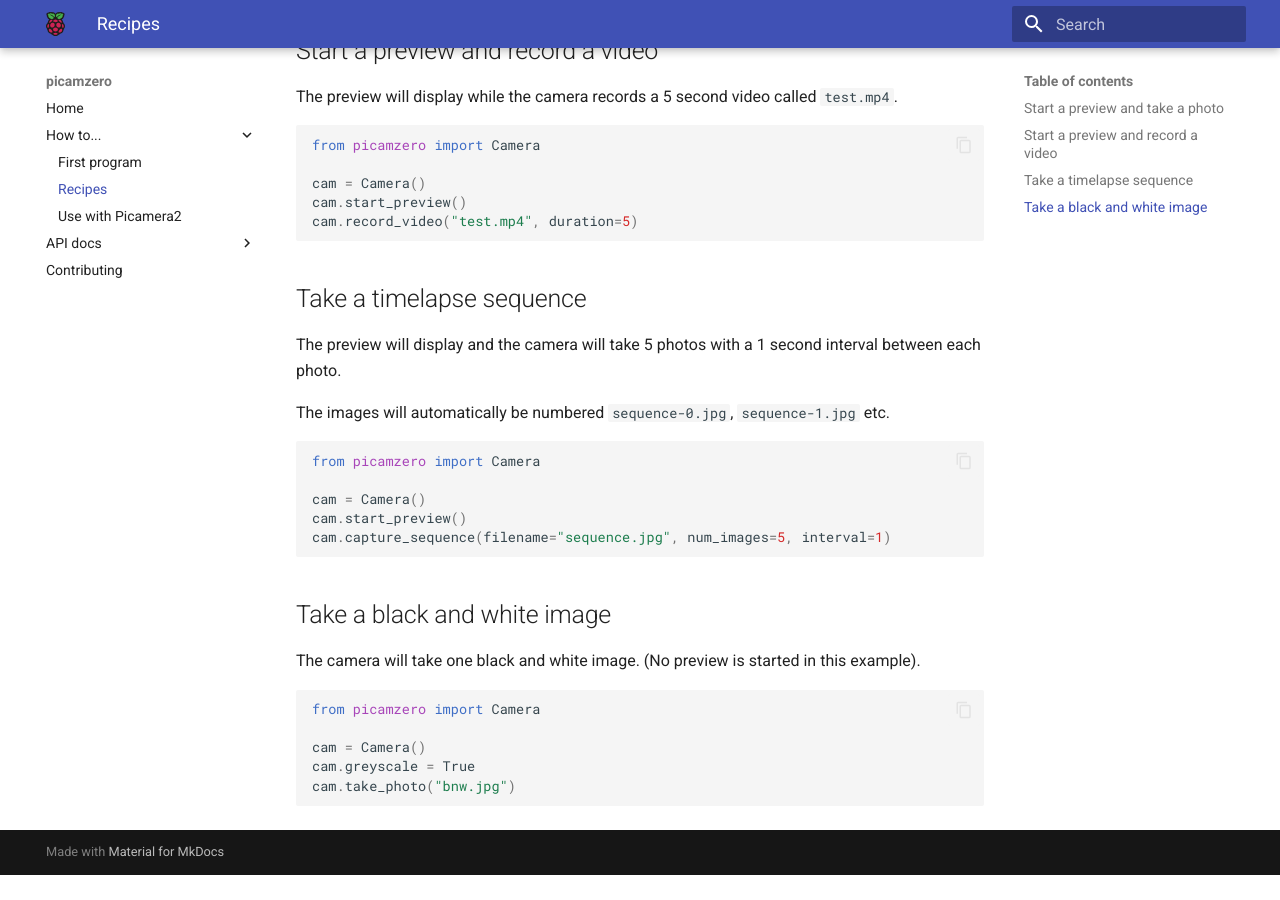
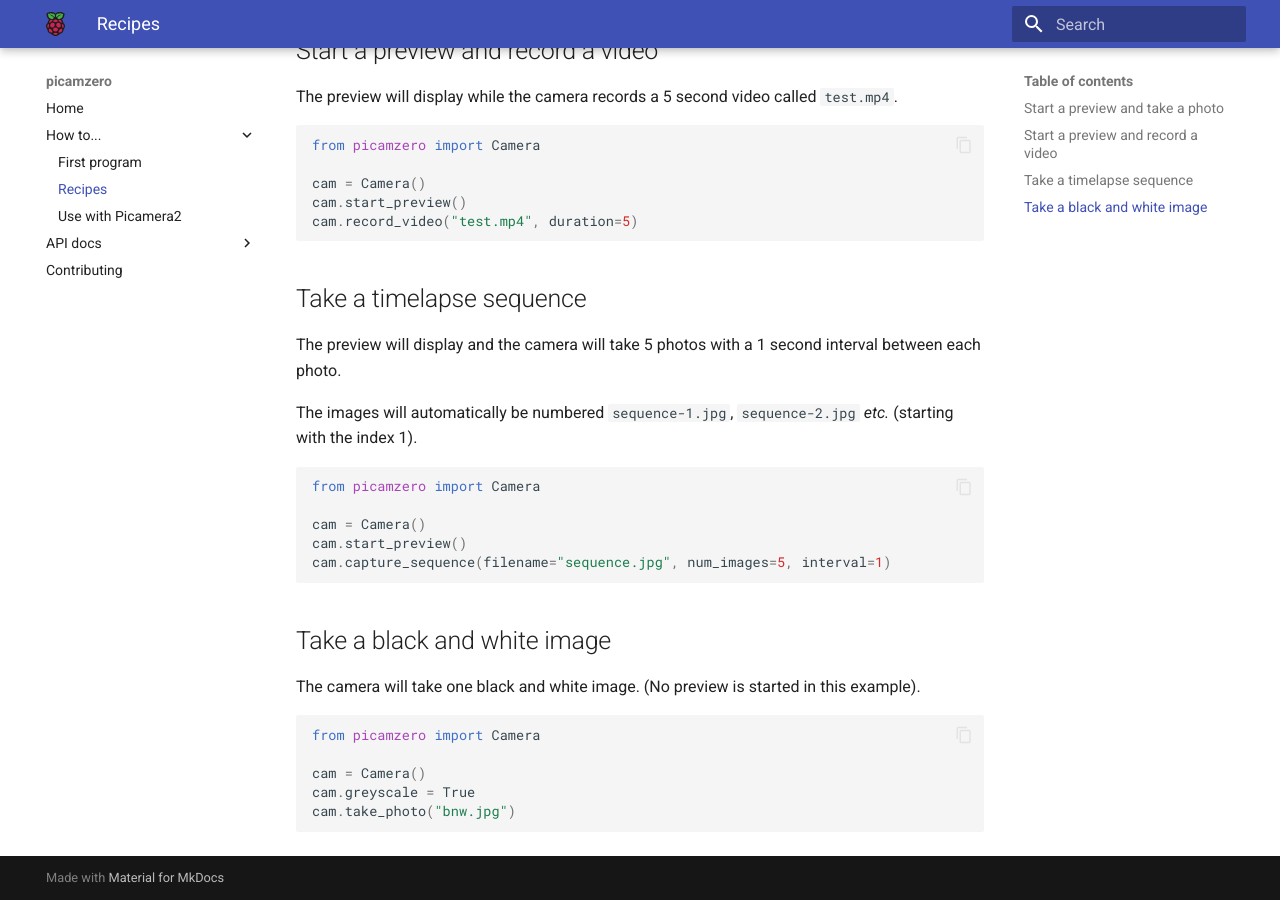
Before and after one commit to RaspberryPiFoundation/picamzero, an MkDocs documentation site: the page built from docs/recipes.md, in a window 1280 px wide and 900 px high, scrolled down 525 px. Built offline with MkDocs 1.6.1 and Material for MkDocs 9.7.7, drawn with Linux system fonts in a browser that asks for light colours; before the commit the page ends 1400 px from its top, so only the background shows below that.

Commit message:
release: 0f096dd64493f4e8f1bc4699b590a400dfc1f775

````diff
--- a/docs/recipes.md
+++ b/docs/recipes.md
@@ -22,7 +22,7 @@ The preview will display while the camera records a 5 second video called `test.
 
 The preview will display and the camera will take 5 photos with a 1 second interval between each photo.
 
-The images will automatically be numbered `sequence-0.jpg`, `sequence-1.jpg` etc.
+The images will automatically be numbered `sequence-1.jpg`, `sequence-2.jpg` _etc._ (starting with the index 1).
 
 ```python
 --8<-- "docs/recipes/timelapse.py"
````
Also changed, not shown: 1 other file.
